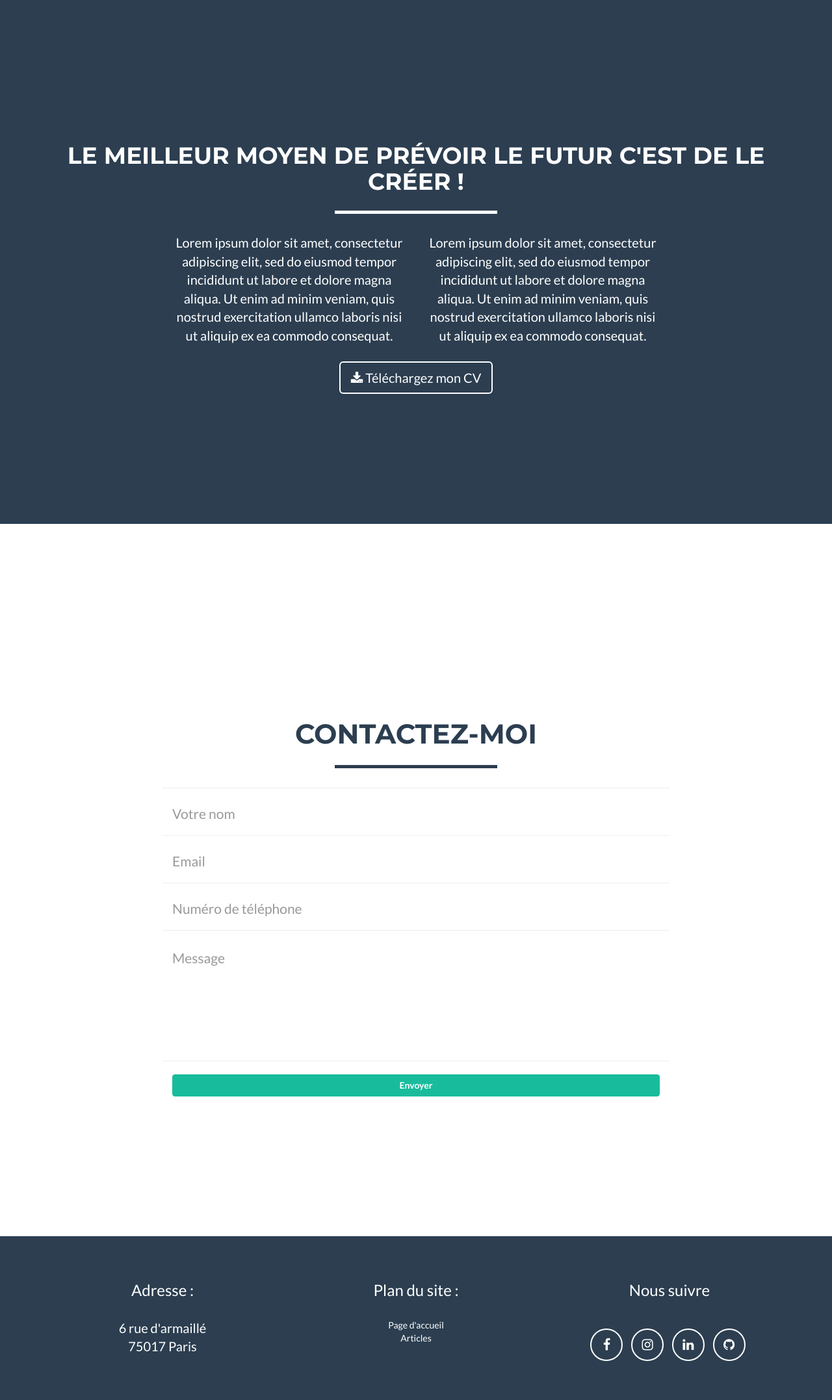
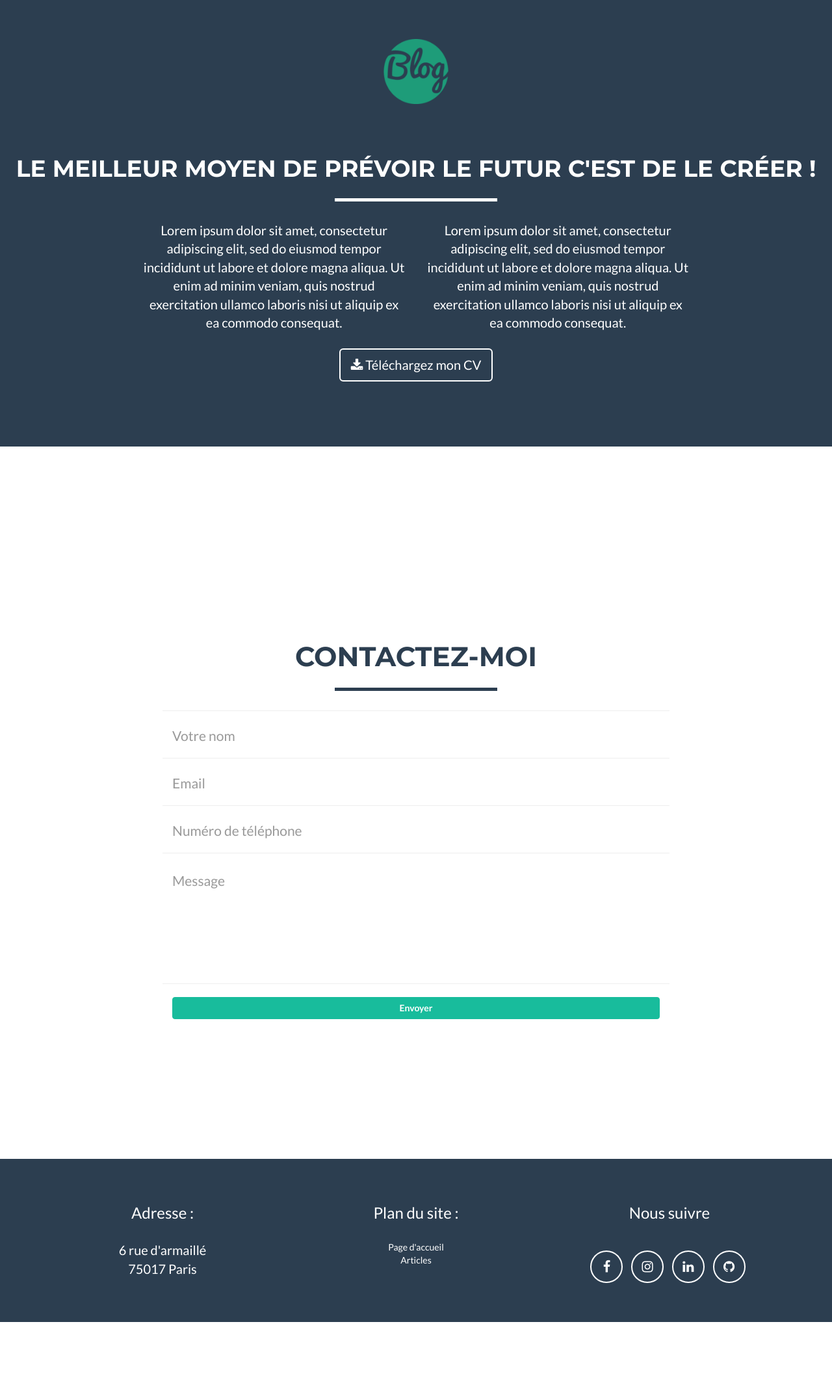
Before and after one commit to jeremymaarek/blog-en-PHP, a PHP site: page / in a window 1280 px wide. Shown: the part 100-2254 px from the top of the page at 65% size. After the commit the page ends 2134 px from the top, so only its background shows below. Run offline with PHP 8.4, Linux system fonts and the light colour scheme; some libraries are stand-ins or nearby versions.

Commit message:
add logo home page + delete img useless

```diff
--- a/View/home.php
+++ b/View/home.php
@@ -5,8 +5,8 @@ ob_start();
 ?>
 
     <section class="success" id="about">
-        <div class="container">
             <div class="row">
+                <BR><br></BR><img src="view/img/blog.png" alt="logo blog" height="100px"  width="100px" /><br><br>
                 <div class="col-lg-12 text-center">
                     <h1>Le meilleur moyen de prévoir le futur c'est de le créer !</h1>
                     <hr class="star-light">
@@ -17,9 +17,7 @@ ob_start();
                     <p>Lorem ipsum dolor sit amet, consectetur adipiscing elit, sed do eiusmod tempor incididunt ut labore et dolore magna aliqua. Ut enim ad minim veniam, quis nostrud exercitation ullamco laboris nisi ut aliquip ex ea commodo consequat.</p>
                 </div>
                 <div class="col-lg-4">
-                    <p>Lorem ipsum dolor sit amet, consectetur adipiscing elit, sed do eiusmod tempor incididunt ut labore et dolore magna aliqua. Ut enim ad minim veniam, quis nostrud exercitation ullamco laboris nisi ut aliquip ex ea commodo consequat.
-
-</p>
+                    <p>Lorem ipsum dolor sit amet, consectetur adipiscing elit, sed do eiusmod tempor incididunt ut labore et dolore magna aliqua. Ut enim ad minim veniam, quis nostrud exercitation ullamco laboris nisi ut aliquip ex ea commodo consequat.</p>
                 </div>
                 <div class="col-lg-8 col-lg-offset-2 text-center">
                     <a href="view/files/CV DE JEREMY MAAREK.pdf" download="cv.pdf" class="btn btn-lg btn-outline">
@@ -27,7 +25,6 @@ ob_start();
                     </a>
                 </div>
             </div>
-        </div>
 </section>
 
 <section class="contact" id="contact">
```
Also changed, not shown: View/img/blog.png (added), View/img/portfolio/cabin.png (deleted), View/img/portfolio/cake.png (deleted), View/img/portfolio/circus.png (deleted), View/img/portfolio/game.png (deleted), View/img/portfolio/safe.png (deleted), View/img/portfolio/submarine.png (deleted), View/img/profile.png (deleted).
